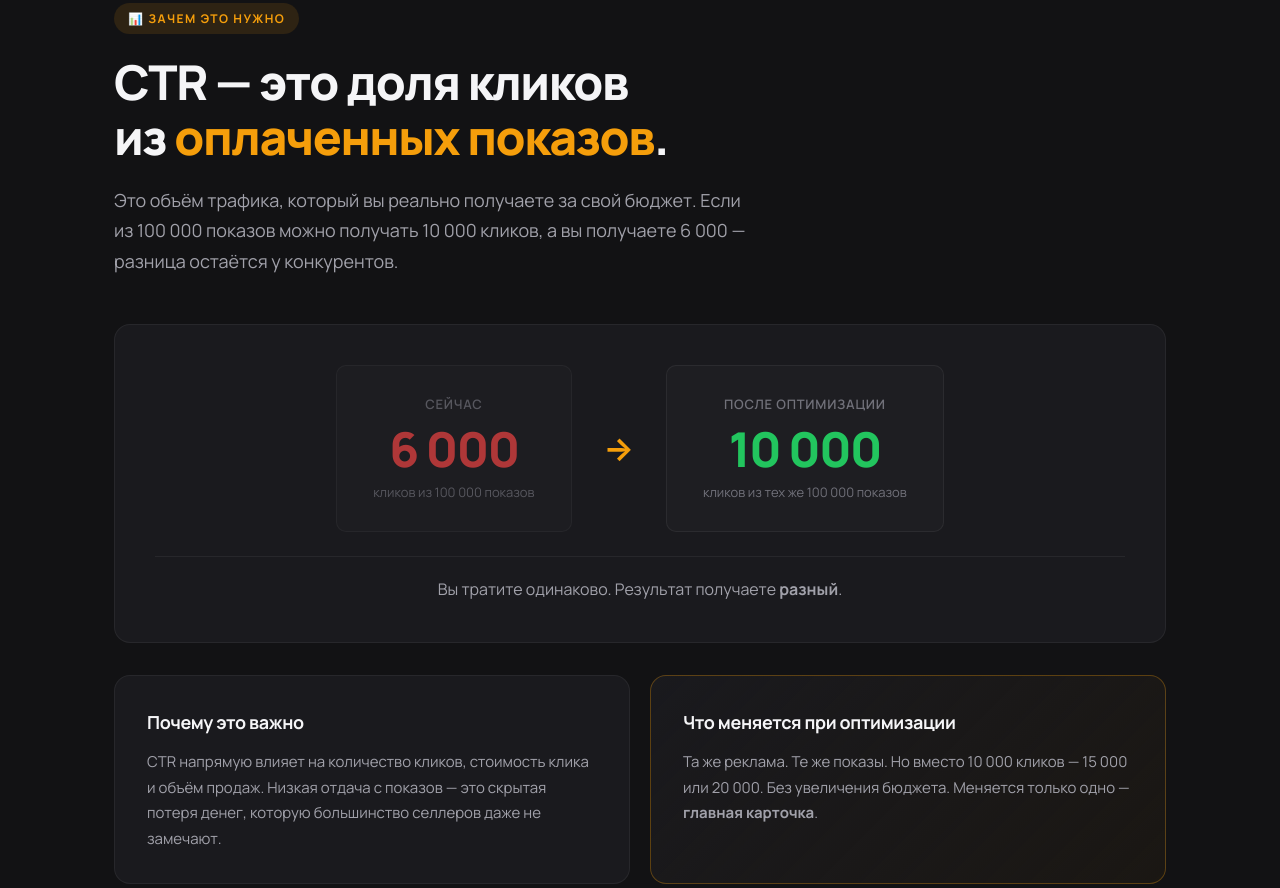
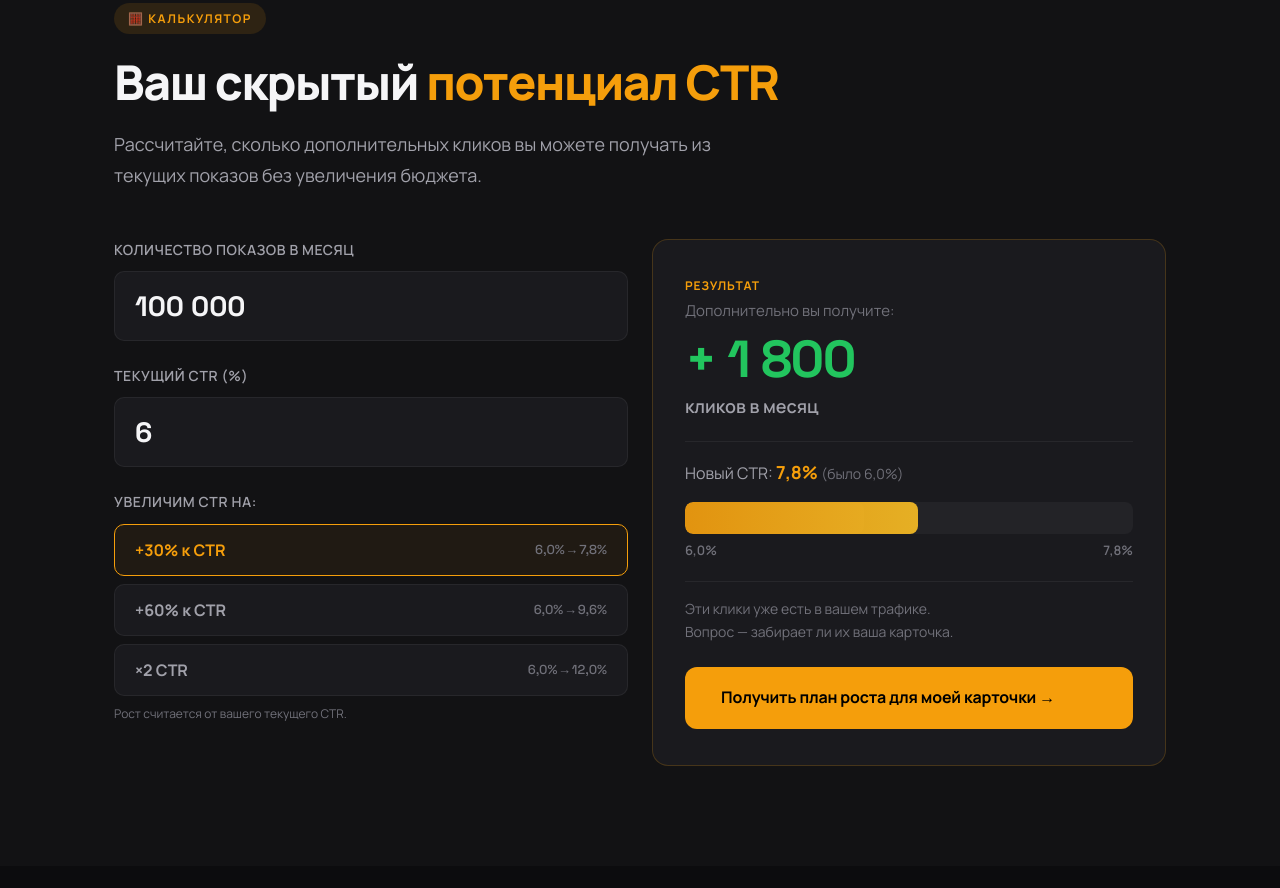
Before and after one commit to TimWin93/ctr-boost, a plain HTML site: page index.html in a window 1280 px wide. Shown: the part 1006-1894 px from the top of the page. Drawn offline with nearby package versions, Linux system fonts and the light colour scheme.

Commit message:
Remove: CTR explanation block (section 2)

```diff
--- a/index.html
+++ b/index.html
@@ -39,50 +39,6 @@
         </div>
       </div>
       <p class="hero-footnote">Данные на основе проведённых A/B-тестов за 2026 год.</p>
-    </div>
-  </div>
-</section>
-
-<!-- ═══════════════ BLOCK 2: ЧТО ТАКОЕ CTR ═══════════════ -->
-<section>
-  <div class="container">
-    <div class="section-label anim-fade-up">📊 Зачем это нужно</div>
-    <h2 class="section-title anim-fade-up anim-delay-1">CTR — это доля кликов<br>из <span class="accent">оплаченных показов</span>.</h2>
-    <p class="section-subtitle">
-      Это объём трафика, который вы реально получаете за свой бюджет.
-      Если из 100 000 показов можно получать 10 000 кликов, а вы получаете 6 000 — разница остаётся у конкурентов.
-    </p>
-
-    <!-- Visual comparison -->
-    <div class="ctr-visual-block">
-      <div class="ctr-visual-row">
-        <div class="ctr-visual-card dim">
-          <div class="ctr-visual-label">Сейчас</div>
-          <div class="ctr-visual-big red">6 000</div>
-          <div class="ctr-visual-sub">кликов из 100 000 показов</div>
-        </div>
-        <div class="ctr-visual-arrow">→</div>
-        <div class="ctr-visual-card">
-          <div class="ctr-visual-label">После оптимизации</div>
-          <div class="ctr-visual-big green">10 000</div>
-          <div class="ctr-visual-sub">кликов из тех же 100 000 показов</div>
-        </div>
-      </div>
-      <div class="ctr-visual-bottom">
-        Вы тратите одинаково. Результат получаете <strong>разный</strong>.
-      </div>
-    </div>
-
-    <!-- Why it matters -->
-    <div class="why-grid">
-      <div class="why-card">
-        <h3>Почему это важно</h3>
-        <p>CTR напрямую влияет на количество кликов, стоимость клика и объём продаж. Низкая отдача с показов — это скрытая потеря денег, которую большинство селлеров даже не замечают.</p>
-      </div>
-      <div class="why-card highlighted">
-        <h3>Что меняется при оптимизации</h3>
-        <p>Та же реклама. Те же показы. Но вместо 10 000 кликов — 15 000 или 20 000. Без увеличения бюджета. Меняется только одно — <strong>главная карточка</strong>.</p>
-      </div>
     </div>
   </div>
 </section>
```
